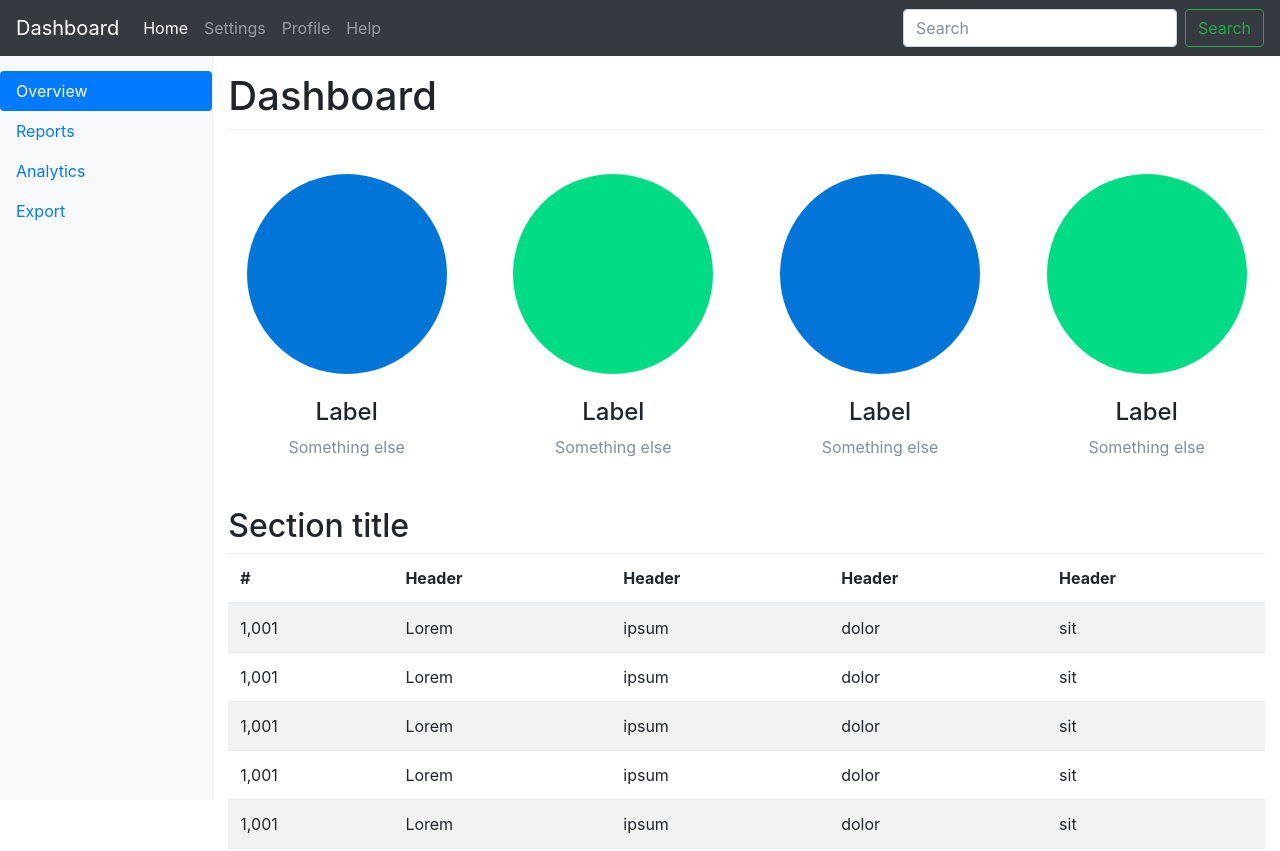
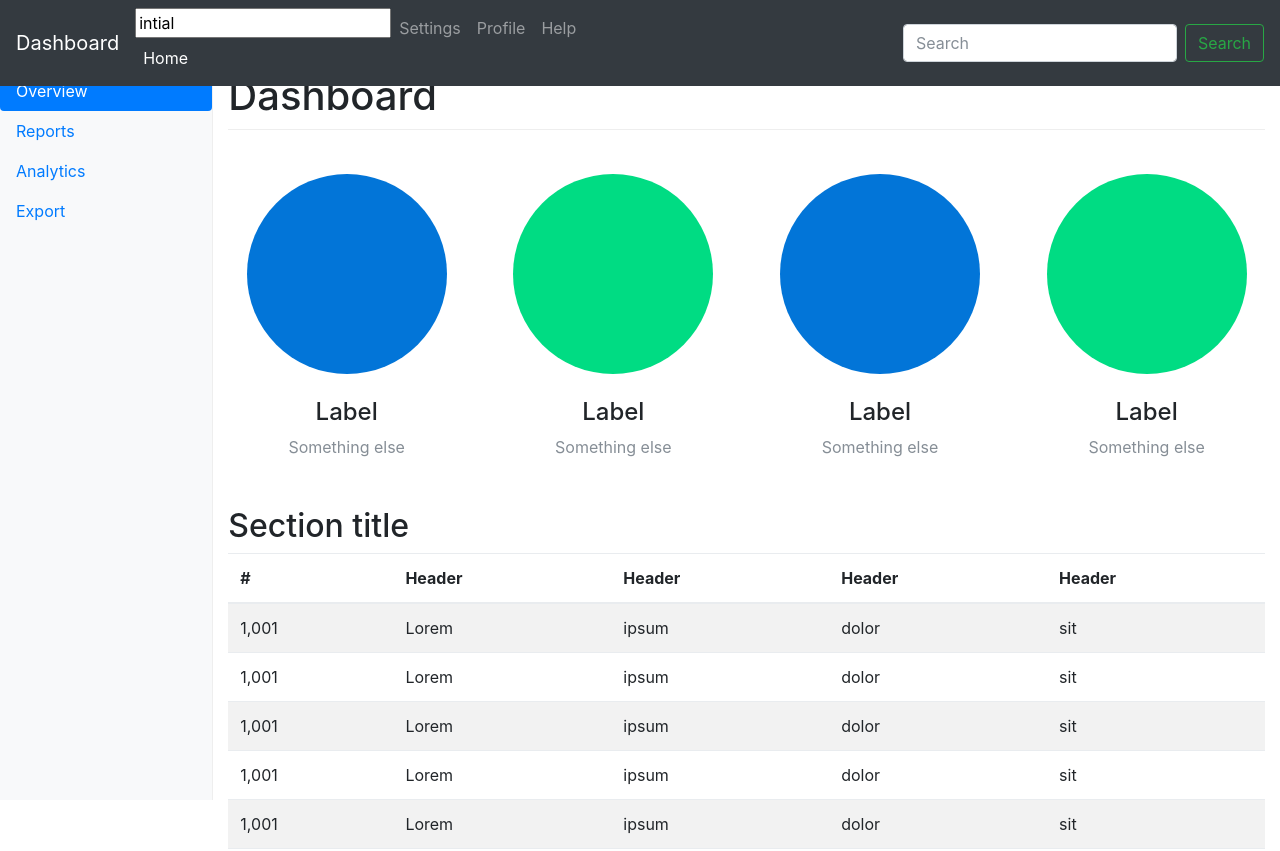
Before and after one commit to echorohit/react-nursery, a React app: page / in a window 1280 px wide. Shown: the top 851 px of the page. Built offline with nearby package versions, Linux system fonts and the light colour scheme.

Commit message:
Added input type component for your reference

```diff
--- /dev/null
+++ b/client/components/global/Input.jsx
@@ -0,0 +1,56 @@
+import React from 'react';
+import PropTypes from 'prop-types';
+
+export default class Input extends React.Component {
+  constructor(props) {
+    super(props);
+    this.state = {
+      value: this.props.value || 'intial'
+    }
+    this.handleChange = this.handleChange.bind(this);
+  }
+  handleChange(e) {
+    let value = e.target.value.trim()
+    this.setState({value: value})
+    console.log(this.state.value);
+  }
+
+  render() {
+    let ele = []
+    return (
+        [
+          this.props.addLabel && <label>{this.props.label}</label>,
+          <input
+          type={this.props.inputType}
+          name={this.props.name}
+          value={this.state.value}
+          onBlur= {this.props.onBlurCB}
+          onChange= {this.handleChange}
+        />
+        ]
+
+    );
+  }
+}
+
+Input.defaultProps = {
+  inputType: 'text',
+  clsName: 'input',
+  isDisabled: false,
+  addLabel: true,
+  addFieldSet: true,
+  idName: ''
+};
+
+Input.propTypes = {
+  inputType: PropTypes.string,
+  name : PropTypes.string.isRequired,
+  clsName: PropTypes.string,
+  idName: PropTypes.string,
+  onBlurCB: PropTypes.func,
+  isDisabled: PropTypes.bool.isRequired,
+  addLabel: PropTypes.bool,
+  addFieldSet: PropTypes.bool,
+  label: PropTypes.string,
+  value: PropTypes.string
+}
--- a/client/components/subcomponents/HeaderNav.jsx
+++ b/client/components/subcomponents/HeaderNav.jsx
@@ -1,9 +1,11 @@
 import React from 'react';
+import Input from '../global/Input';
 export default class HeaderNav extends React.Component {
     render(){
         return (
             <ul className="navbar-nav mr-auto">
             <li className="nav-item active">
+                <Input type='text' name='text'/>
                 <a className="nav-link" href="#">Home <span className="sr-only">(current)</span></a>
             </li>
             <li className="nav-item">
--- a/package.json
+++ b/package.json
@@ -9,6 +9,7 @@
   "dependencies": {
     "html-webpack-plugin": "^2.30.1",
     "path": "^0.12.7",
+    "prop-types": "^15.6.0",
     "react": "^16.2.0",
     "react-dom": "^16.2.0",
     "webpack": "^3.10.0",
```
